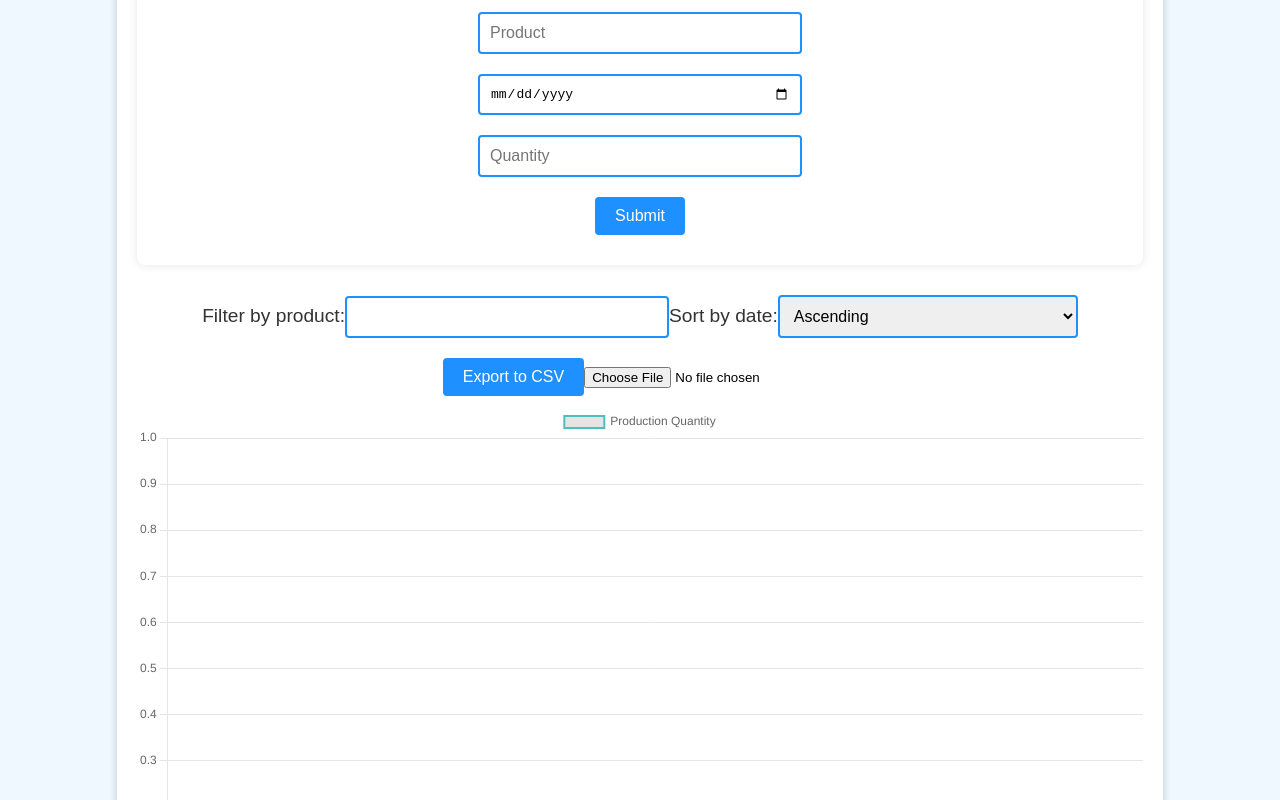
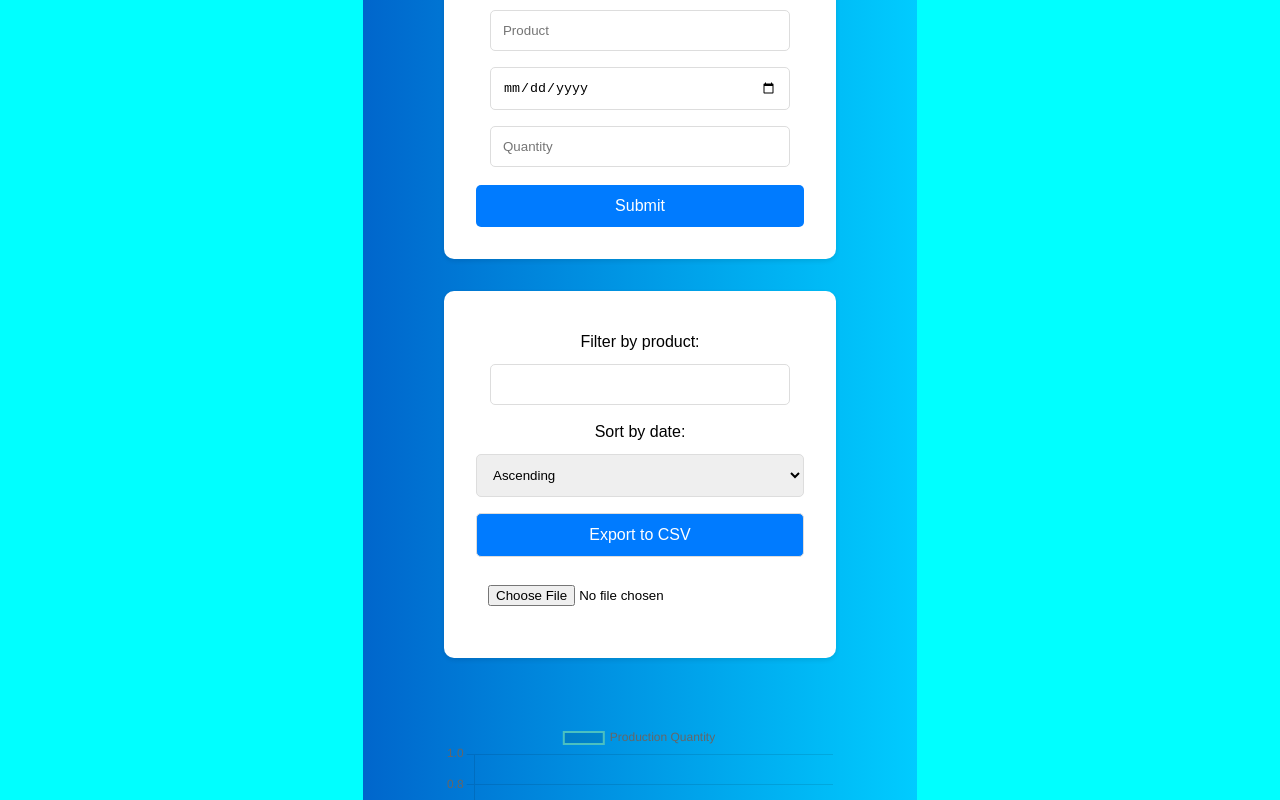
Before and after one commit to EbenezerGasonoo/Data-Analysis, a React (Create React App) app in the folder production-visualizer/production-visualizer-frontend/: page / in a window 1280 px wide. Shown: the top 800 px of the page. Built offline with nearby package versions, Linux system fonts and the light colour scheme; no server answers.

Commit message:
fixing the look of the program

```diff
--- a/production-visualizer/production-visualizer-frontend/src/App.css
+++ b/production-visualizer/production-visualizer-frontend/src/App.css
@@ -1,80 +1,70 @@
-/* App.css */
-
-body {
-  margin: 0;
-  font-family: 'Arial', sans-serif;
-  background-color: #f0f8ff; /* Light blue background */
-  display: flex;
-  justify-content: center;
-  align-items: center;
-  height: 100vh;
-}
-
 .App {
   text-align: center;
-  background-color: #ffffff;
-  padding: 20px;
-  border-radius: 8px;
-  box-shadow: 0 4px 8px rgba(0, 0, 0, 0.2);
-}
-
-h1 {
-  font-size: 2.5em;
-  color: #1e90ff; /* DodgerBlue */
-  margin-bottom: 20px;
-}
-
-form {
+  background: linear-gradient(to right, #0066cc, #00ccff);
+  min-height: 100vh;
   display: flex;
   flex-direction: column;
   align-items: center;
-  margin-bottom: 20px;
+  justify-content: center;
+  padding: 2rem;
+  box-sizing: border-box;
 }
 
-input[type="text"],
-input[type="date"],
-input[type="number"],
-input[type="password"],
-select {
-  padding: 10px;
-  margin: 10px 0;
+.header {
+  font-size: 3rem;
+  color: #ffffff;
+  margin-bottom: 2rem;
+  text-shadow: 2px 2px 5px #333;
+}
+
+.form, .filters {
+  background: #ffffff;
+  padding: 2rem;
+  border-radius: 10px;
+  box-shadow: 0 2px 5px rgba(0, 0, 0, 0.1);
+  margin-bottom: 2rem;
   width: 80%;
-  max-width: 300px;
-  border: 2px solid #1e90ff;
-  border-radius: 4px;
-  font-size: 1em;
+  max-width: 600px;
+  box-sizing: border-box;
+}
+
+.form input, .filters input, .filters select, .filters button {
+  margin: 0.5rem 0;
+  padding: 0.75rem;
+  border-radius: 5px;
+  border: 1px solid #ddd;
+  width: 100%;
+  box-sizing: border-box;
+}
+
+.filters {
+  display: flex;
+  flex-direction: column;
+  align-items: center;
 }
 
 button {
-  background-color: #1e90ff;
+  background-color: #007bff;
   color: white;
   border: none;
-  padding: 10px 20px;
-  margin: 10px 0;
-  border-radius: 4px;
+  padding: 0.75rem 1rem;
+  border-radius: 5px;
   cursor: pointer;
-  font-size: 1em;
-  transition: background-color 0.3s ease;
+  width: 100%;
+  box-sizing: border-box;
 }
 
 button:hover {
-  background-color: #1c86ee; /* Slightly darker blue */
+  background-color: #0056b3;
 }
 
-label {
-  font-size: 1.2em;
-  color: #333;
-  margin: 10px 0;
+input[type="file"] {
+  border: none;
 }
 
-.Toastify__toast {
-  font-size: 1em;
+.Line {
+  width: 80%;
+  max-width: 800px;
+  margin: 2rem auto;
+  box-sizing: border-box;
 }
-
-.Toastify__toast--success {
-  background-color: #32cd32; /* LimeGreen */
-}
-
-.Toastify__toast--error {
-  background-color: #ff6347; /* Tomato */
-}
--- a/production-visualizer/production-visualizer-frontend/src/App.js
+++ b/production-visualizer/production-visualizer-frontend/src/App.js
@@ -38,9 +38,6 @@ function App() {
   const [sortOrder, setSortOrder] = useState('asc');
 
   useEffect(() => {
-    fetchData();
-  }, []);
-
     const fetchData = async () => {
       try {
         const result = await axios.get(`${API_URL}/data`);
@@ -49,6 +46,8 @@ function App() {
         console.error('Error fetching data:', error);
       }
     };
+    fetchData();
+  }, []);
 
   const handleSubmit = async (e) => {
     e.preventDefault();
@@ -146,8 +145,8 @@ function App() {
   return (
     <div className="App">
       <ToastContainer />
-      <h1>Production Visualizer</h1>
-      <form onSubmit={handleSubmit}>
+      <h1 className="header">Production Visualizer</h1>
+      <form onSubmit={handleSubmit} className="form">
         <input
           type="text"
           value={product}
@@ -170,7 +169,7 @@ function App() {
         />
         <button type="submit">Submit</button>
       </form>
-      <div>
+      <div className="filters">
         <label>Filter by product:</label>
         <input
           type="text"
@@ -185,7 +184,7 @@ function App() {
         <button onClick={exportDataToCSV}>Export to CSV</button>
         <input type="file" accept=".csv" onChange={importDataFromCSV} />
       </div>
-      <Line data={chartData} />
+      <Line className="Line" data={chartData} />
     </div>
   );
 }
```
Also changed, not shown: 1 other file (tests, documents, lock files or other folders). Lines whose indentation alone changed are shown as unchanged.
